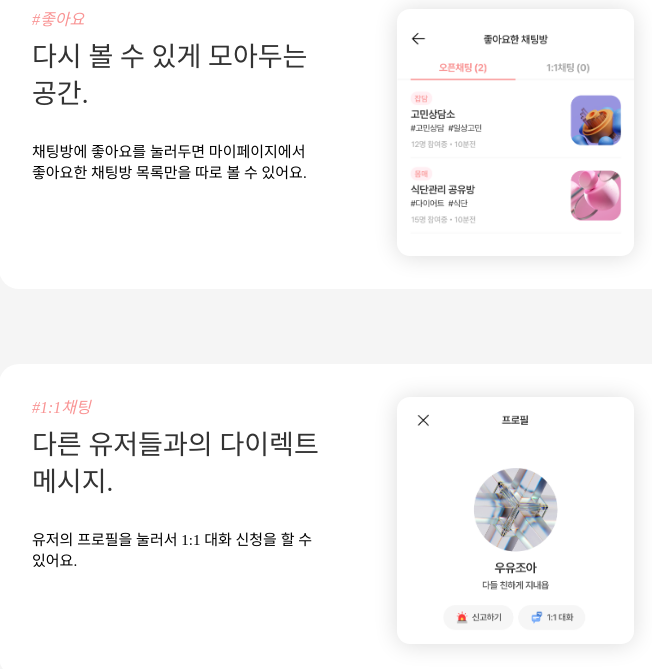
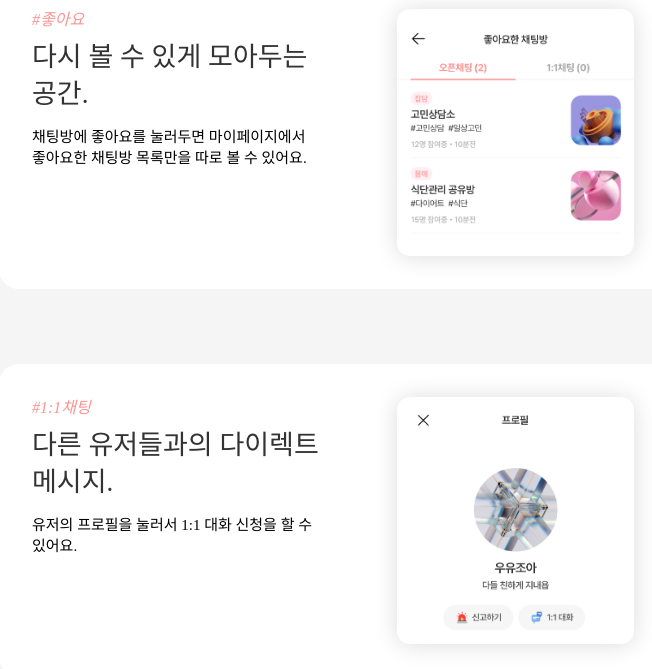
Before and after one commit to sohehh/bling, a plain HTML site: page 퍼블리싱 모음/[블링톡]퍼블리싱파일_240124/index.html in a window 768 px wide. Shown: the part 2380-3049 px from the top of the page, without its empty margins (41-693 px from the left). Drawn offline with Linux system fonts and the light colour scheme; a web font is replaced by a local one.

Commit message:
second3 commit

```diff
--- a/퍼블리싱 모음/[블링톡]퍼블리싱파일_240124/css/style.css
+++ b/퍼블리싱 모음/[블링톡]퍼블리싱파일_240124/css/style.css
@@ -565,9 +565,7 @@
         line-height: 140%;
         word-break: keep-all;
     }
-    .function-text__sub--top {
-        margin-top: 15px;
-    }
+
     .cont-function__img {
         object-fit: contain;
     }
```
